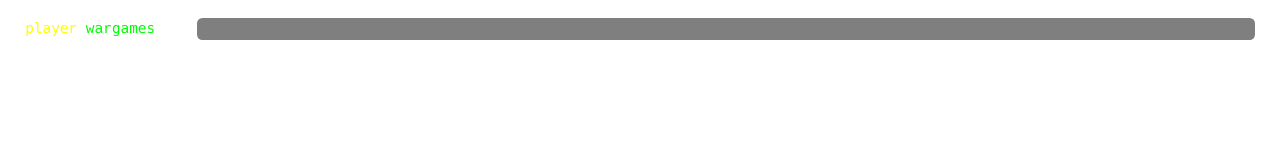
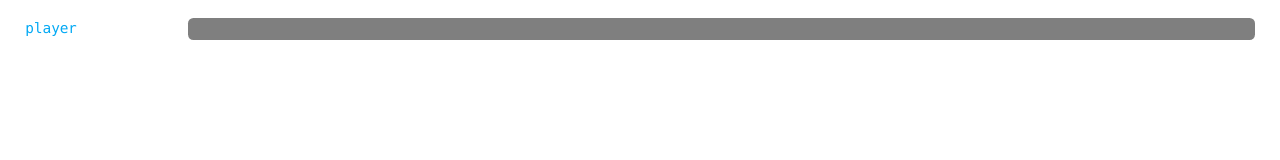
Before and after one commit to Walchand-Linux-Users-Group/Wargames-4.0, a Next.js app: page / in a window 1280 px wide. Shown: the top 160 px of the page. Built offline with nearby package versions, Linux system fonts and the light colour scheme.

Commit message:
css text changes

```diff
--- a/config.json
+++ b/config.json
@@ -12,14 +12,22 @@
       "green": "#00ff00",
       "gray": "#ffffff",
       "blue": "#0000ff",
-      "red": "#ff0000"
+      "red": "#ff0000",
+      "white": "#ffffff",
+      "lightBlue":"#03a9f4",
+      "lightBlue02":"#44c3fc",
+      "lightBlue01":"#97ddfc"
     },
     "dark": {
       "yellow": "#ffff00",
       "green": "#00ff00",
       "gray": "#ffffff",
       "blue": "#0000ff",
-      "red": "#ff0000"
+      "red": "#ff0000",
+      "white": "#ffffff",
+      "lightBlue":"#03a9f4",
+      "lightBlue02":"#44c3fc",
+      "lightBlue01":"#97ddfc"
     }
   }
 }
--- a/src/components/Ps1.tsx
+++ b/src/components/Ps1.tsx
@@ -4,16 +4,16 @@ import config from '../../config.json';
 export const Ps1 = () => {
   return (
     <div>
-      <span className="text-light-yellow dark:text-dark-yellow">
+      <span className="text-light-lightBlue dark:text-dark-lightBlue02">
         {config.ps1_username}
         {/* Smit */}
       </span>
       <span className="text-light-gray dark:text-dark-gray">@</span>
-      <span className="text-light-green dark:text-dark-green">
+      <span className="text-light-white dark:text-dark-white">
         {config.ps1_hostname}
         {/* Butle */}
       </span>
-      <span className="text-light-gray dark:text-dark-gray">:$ ~ </span>
+      <span className="text-light-gray dark:text-dark-gray">:~$</span>
     </div>
   );
 };
--- a/src/components/input.tsx
+++ b/src/components/input.tsx
@@ -90,7 +90,7 @@ export const Input = ({
         type="text"
         className={`bg-light-backgroundBox dark:bg-dark-background focus:outline-none flex-grow ${
           commandExists(command) || command === ''
-            ? 'text-dark-green'
+            ? 'text-dark-lightBlue01'
             : 'text-dark-red'
         }`}
         value={command}
```
